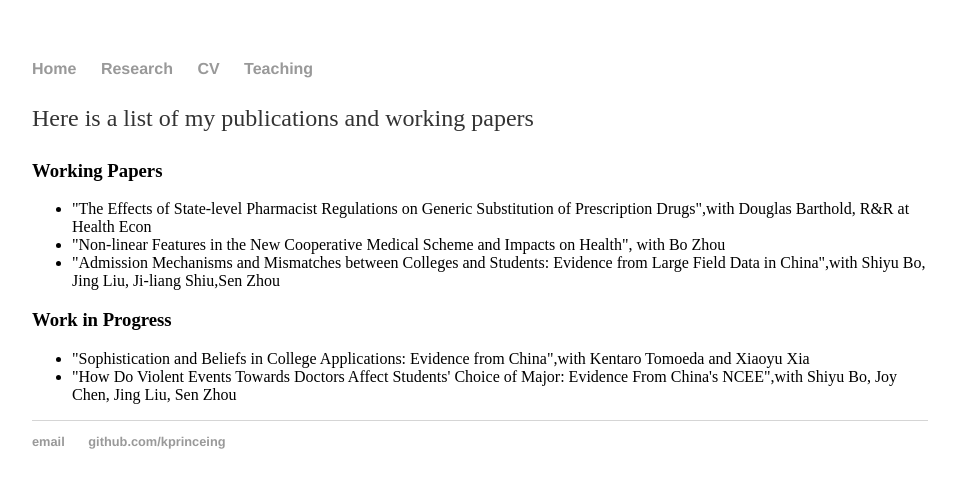
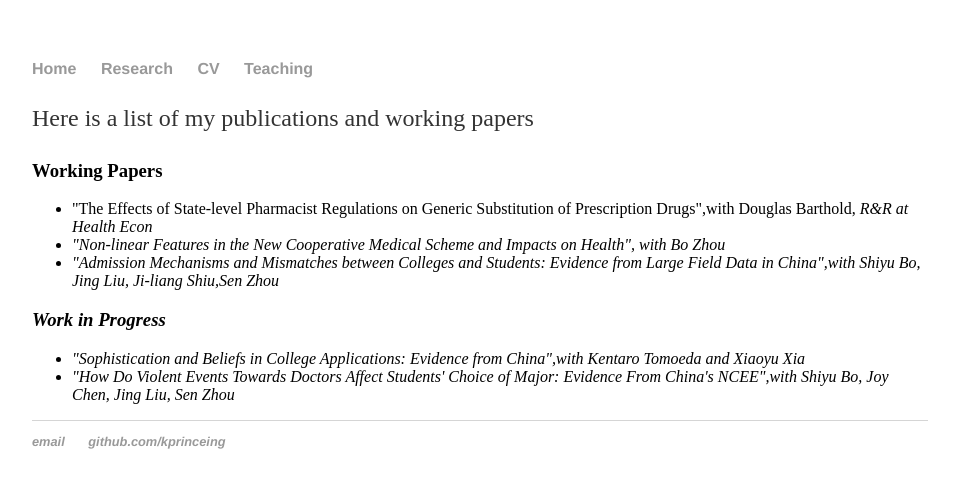
Before and after one commit to kprinceing/kprinceing.github.io, a Jekyll site: the page built from research.html, in a window 1280 px wide. Shown: the top 488 px of the page, without its empty margins (160-1119 px from the left). Built offline with Jekyll 4.4.1, drawn with Linux system fonts in a browser that asks for light colours.

```diff
--- a/research.html
+++ b/research.html
@@ -6,7 +6,7 @@ title:  research
 	<p>Here is a list of my publications and working papers</p>
 	<h3>Working Papers</h3>
 	<ul>
-		<li> "The Effects of State-level Pharmacist Regulations on Generic Substitution of Prescription Drugs",with Douglas Barthold, R&R at Health Econ</li>
+		<li> "The Effects of State-level Pharmacist Regulations on Generic Substitution of Prescription Drugs",with Douglas Barthold, <i>R&R at Health Econ<i></li>
                 <li> "Non-linear Features in the New Cooperative Medical Scheme and Impacts on Health", with Bo Zhou
 		<li> "Admission Mechanisms and Mismatches between Colleges and Students: Evidence from Large Field Data in China",with Shiyu Bo, Jing Liu, Ji-liang Shiu,Sen Zhou
 </ul>
```
